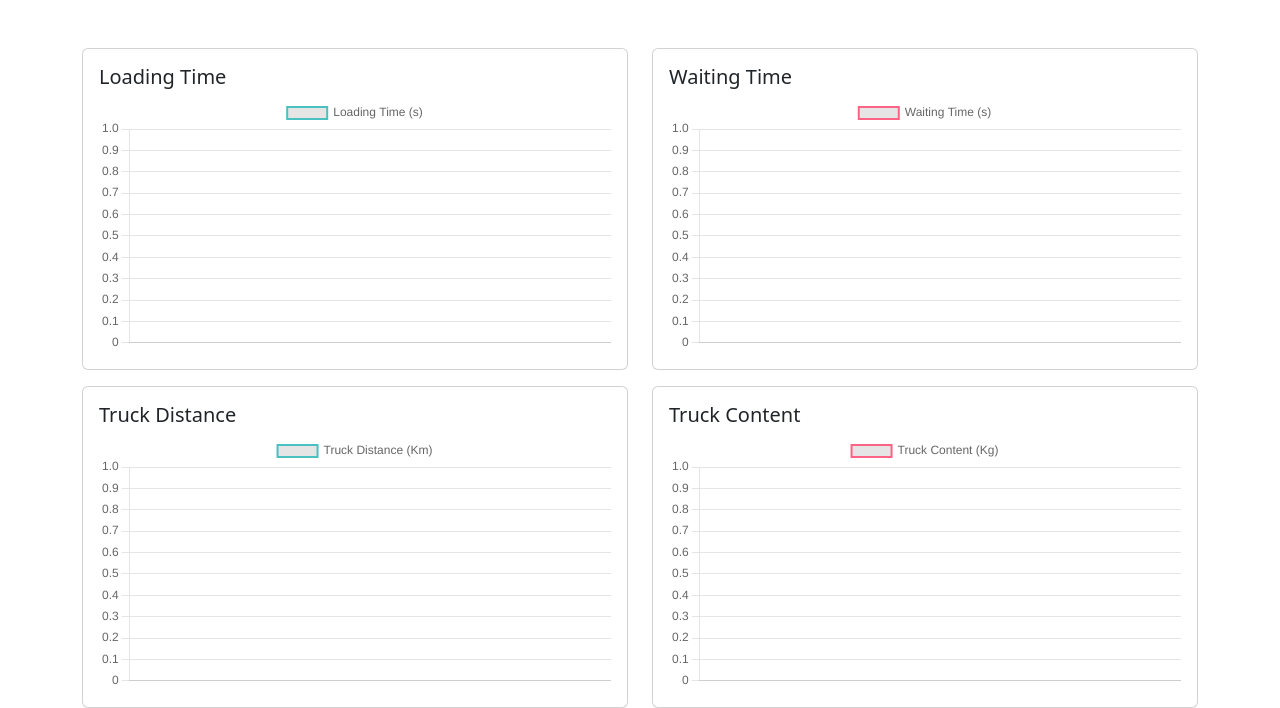
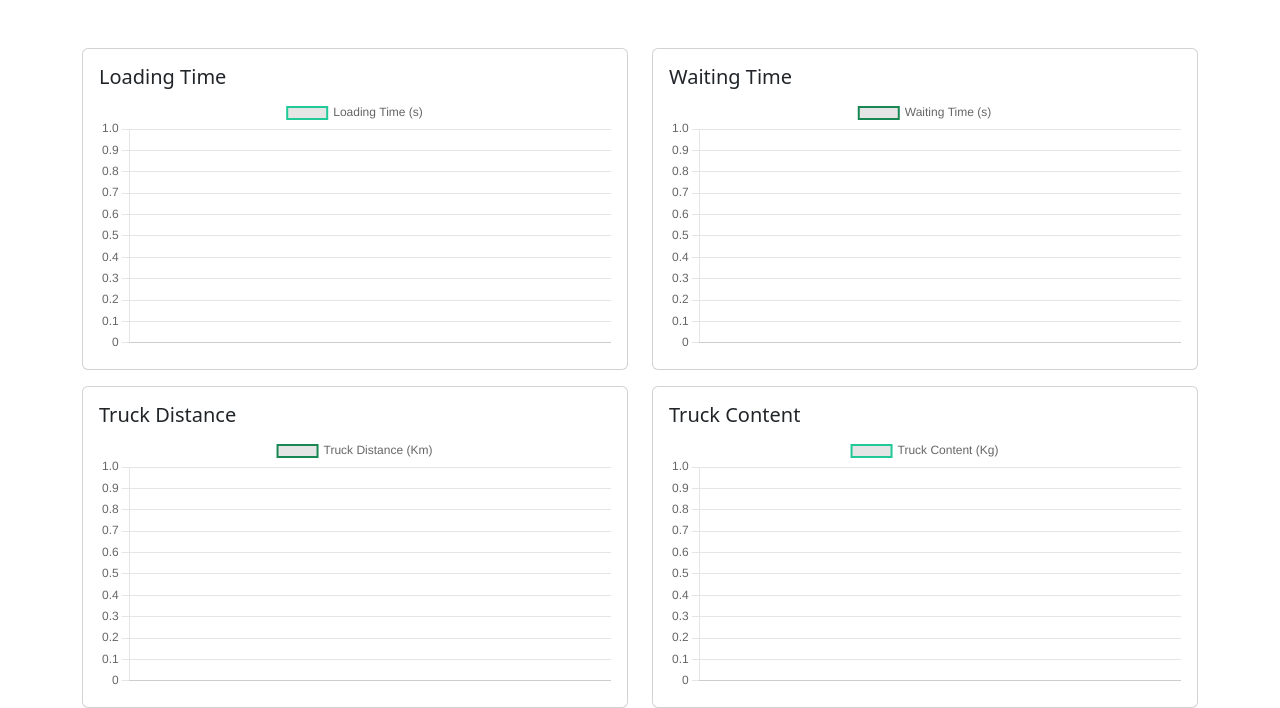
Before and after one commit to AlvinTanaya/ManPro, a PHP site: page /compare.php in a window 1280 px wide. Shown: the part 92-800 px from the top of the page. Run offline with PHP 8.4, Linux system fonts and the light colour scheme; some libraries are stand-ins or nearby versions.

Commit message:
Update compare.php

```diff
--- a/compare.php
+++ b/compare.php
@@ -6,6 +6,7 @@
     <meta name="viewport" content="width=device-width, initial-scale=1.0">
     <title>Document</title>
 
+    <script src="https://cdn.jsdelivr.net/npm/chart.js"></script>
     <script src="https://cdnjs.cloudflare.com/ajax/libs/Chart.js/3.7.0/chart.min.js"></script>
 
     <link rel="stylesheet" href="https://cdnjs.cloudflare.com/ajax/libs/twitter-bootstrap/5.3.0/css/bootstrap.min.css">
@@ -115,7 +116,7 @@
                 <div class="card">
                     <div class="card-body">
                         <h5 class="card-title">Loading Time</h5>
-                        <canvas id="lineChart1" class="chart-container"></canvas>
+                        <canvas id="barPlot1" class="chart-container"></canvas>
                     </div>
                 </div>
             </div>
@@ -123,7 +124,7 @@
                 <div class="card">
                     <div class="card-body">
                         <h5 class="card-title">Waiting Time</h5>
-                        <canvas id="lineChart2" class="chart-container"></canvas>
+                        <canvas id="barPlot2" class="chart-container"></canvas>
                     </div>
                 </div>
             </div>
@@ -133,7 +134,7 @@
                 <div class="card">
                     <div class="card-body">
                         <h5 class="card-title">Truck Distance</h5>
-                        <canvas id="lineChart3" class="chart-container"></canvas>
+                        <canvas id="barPlot3" class="chart-container"></canvas>
                     </div>
                 </div>
             </div>
@@ -141,34 +142,24 @@
                 <div class="card">
                     <div class="card-body">
                         <h5 class="card-title">Truck Content</h5>
-                        <canvas id="lineChart4" class="chart-container"></canvas>
+                        <canvas id="barPlot4" class="chart-container"></canvas>
                     </div>
                 </div>
             </div>
         </div>
     </div>
-    </div>
+
 
     <script>
-        function generateRandomData(days, isKeuangan) {
-            var data = [];
-            for (var i = 0; i < days; i++) {
-                // Generate larger values for Keuangan (data2)
-                var value = isKeuangan ? Math.floor(Math.random() * 20) + 5 : Math.floor(Math.random() * 10) + 1;
-                data.push(value);
-            }
-            return data;
-        }
-
-        var ctx1 = document.getElementById("lineChart1").getContext("2d");
-        var lineChart1 = new Chart(ctx1, {
-            type: "line",
+        var ctx1 = document.getElementById("barPlot1").getContext("2d");
+        var barPlot1 = new Chart(ctx1, {
+            type: "bar",
             data: {
                 labels: [],
                 datasets: [{
                     label: "Loading Time (s)",
                     data: [],
-                    borderColor: "rgba(75, 192, 192, 1)",
+                    borderColor: "#20c997",
                     borderWidth: 2,
                     fill: false
                 }]
@@ -188,15 +179,15 @@
             }
         });
 
-        var ctx2 = document.getElementById("lineChart2").getContext("2d");
-        var lineChart2 = new Chart(ctx2, {
-            type: "line",
+        var ctx2 = document.getElementById("barPlot2").getContext("2d");
+        var barPlot2 = new Chart(ctx2, {
+            type: "bar",
             data: {
                 labels: [],
                 datasets: [{
                     label: "Waiting Time (s)",
                     data: [],
-                    borderColor: "rgba(255, 99, 132, 1)",
+                    borderColor: "#198754",
                     borderWidth: 2,
                     fill: false
                 }]
@@ -216,15 +207,15 @@
             }
         });
 
-        var ctx3 = document.getElementById("lineChart3").getContext("2d");
-        var lineChart3 = new Chart(ctx3, {
-            type: "line",
+        var ctx3 = document.getElementById("barPlot3").getContext("2d");
+        var barPlot3 = new Chart(ctx3, {
+            type: "bar",
             data: {
                 labels: [],
                 datasets: [{
                     label: "Truck Distance (Km)",
                     data: [],
-                    borderColor: "rgba(75, 192, 192, 1)",
+                    borderColor: "#198754",
                     borderWidth: 2,
                     fill: false
                 }]
@@ -244,15 +235,15 @@
             }
         });
 
-        var ctx3 = document.getElementById("lineChart4").getContext("2d");
-        var lineChart4 = new Chart(ctx3, {
-            type: "line",
+        var ctx3 = document.getElementById("barPlot4").getContext("2d");
+        var barPlot4 = new Chart(ctx3, {
+            type: "bar",
             data: {
                 labels: [],
                 datasets: [{
                     label: "Truck Content (Kg)",
                     data: [],
-                    borderColor: "rgba(255, 99, 132, 1)",
+                    borderColor: "#20c997",
                     borderWidth: 2,
                     fill: false
                 }]
```
